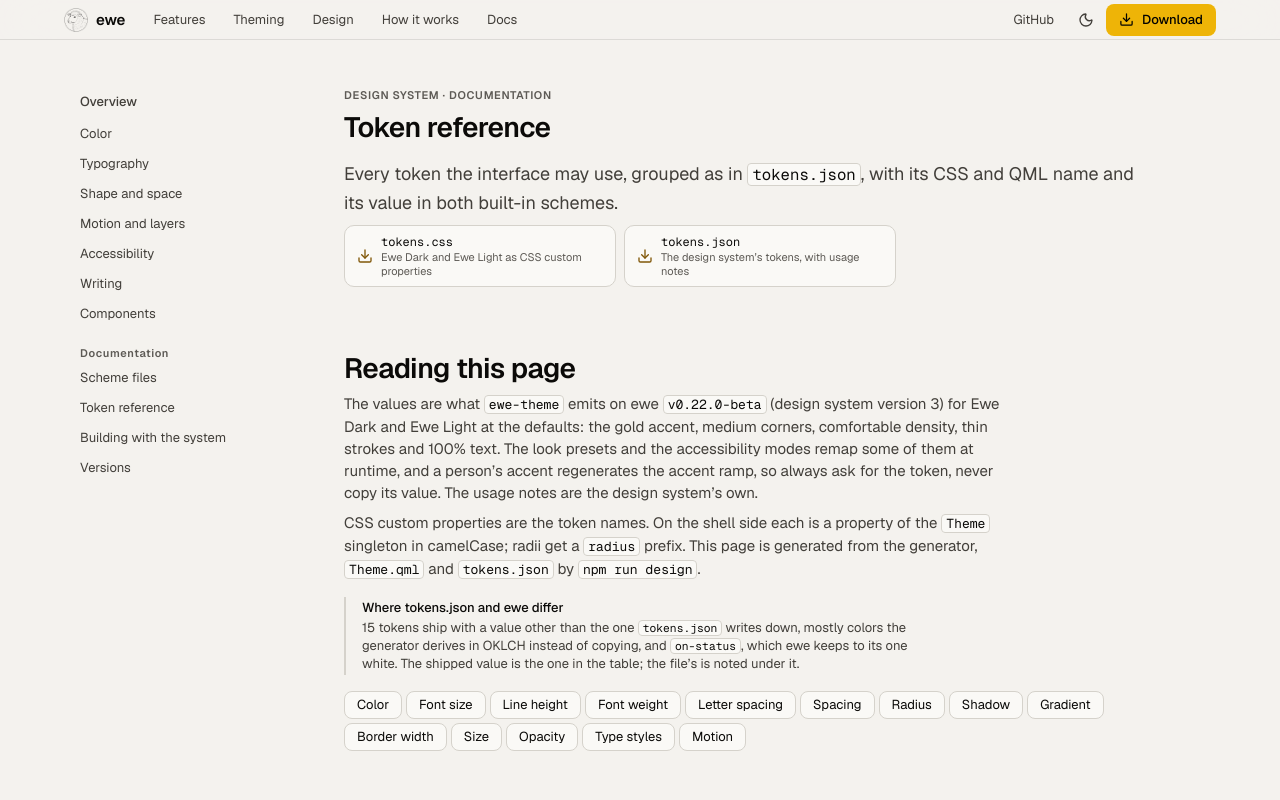
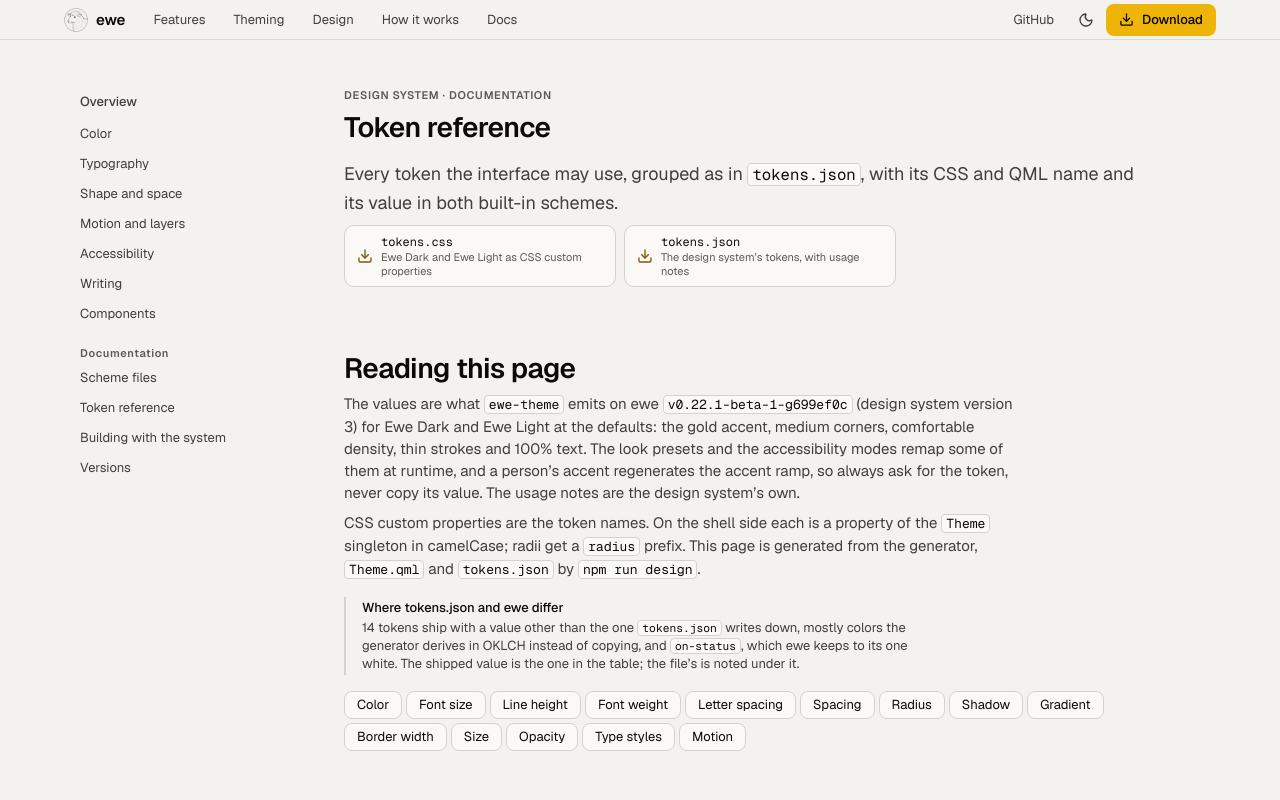
Before and after one commit to prj786/prj786.github.io, a SvelteKit app: page /design/tokens in a window 1280 px wide. Shown: the top 800 px of the page. Built offline with nearby package versions, Linux system fonts and the light colour scheme.

Commit message:
tokens: v0.22.1-beta-1-g699ef0c in token-data, bar-height 40/48 in static design assets

```diff
--- a/src/lib/design/token-data.json
+++ b/src/lib/design/token-data.json
@@ -1,7 +1,7 @@
 {
 	"_": "AUTO-GENERATED by scripts/sync-design.sh from ewe-theme. Do not edit; run `npm run design`.",
 	"version": 3,
-	"ewe": "v0.22.0-beta",
+	"ewe": "v0.22.1-beta-1-g699ef0c",
 	"schemes": {
 		"ewe-dark": {
 			"accent": "#eeb407",
@@ -1162,18 +1162,17 @@
 					"name": "bar-height",
 					"css": "--bar-height",
 					"qml": "barHeight",
-					"dark": "48px",
-					"light": "48px",
+					"dark": "40px",
+					"light": "40px",
 					"usage": "Default height of the top bar."
 				},
 				{
 					"name": "bar-height-lg",
 					"css": "--bar-height-lg",
 					"qml": "barHeightLg",
-					"dark": "56px",
-					"light": "56px",
-					"usage": "Roomier bar option, for large or high-resolution screens and dock-style layouts.",
-					"spec": "64px"
+					"dark": "48px",
+					"light": "48px",
+					"usage": "Roomier bar option, for large or high-resolution screens and dock-style layouts."
 				},
 				{
 					"name": "icon-xs",
--- a/static/design/tokens.css
+++ b/static/design/tokens.css
@@ -138,8 +138,8 @@
   --control-lg: 32px;
   --control-xl: 40px;
   --control-2xl: 48px;
-  --bar-height: 48px;
-  --bar-height-lg: 56px;
+  --bar-height: 40px;
+  --bar-height-lg: 48px;
   --icon-xs: 12px;
   --icon-sm: 14px;
   --icon-md: 16px;
@@ -287,8 +287,8 @@
   --control-lg: 32px;
   --control-xl: 40px;
   --control-2xl: 48px;
-  --bar-height: 48px;
-  --bar-height-lg: 56px;
+  --bar-height: 40px;
+  --bar-height-lg: 48px;
   --icon-xs: 12px;
   --icon-sm: 14px;
   --icon-md: 16px;
@@ -437,8 +437,8 @@
     --control-lg: 32px;
     --control-xl: 40px;
     --control-2xl: 48px;
-    --bar-height: 48px;
-    --bar-height-lg: 56px;
+    --bar-height: 40px;
+    --bar-height-lg: 48px;
     --icon-xs: 12px;
     --icon-sm: 14px;
     --icon-md: 16px;
--- a/static/design/tokens.json
+++ b/static/design/tokens.json
@@ -1118,12 +1118,12 @@
       },
       {
         "name": "bar-height",
-        "value": "48px",
+        "value": "40px",
         "usage": "Default height of the top bar."
       },
       {
         "name": "bar-height-lg",
-        "value": "64px",
+        "value": "48px",
         "usage": "Roomier bar option, for large or high-resolution screens and dock-style layouts."
       },
       {
```
